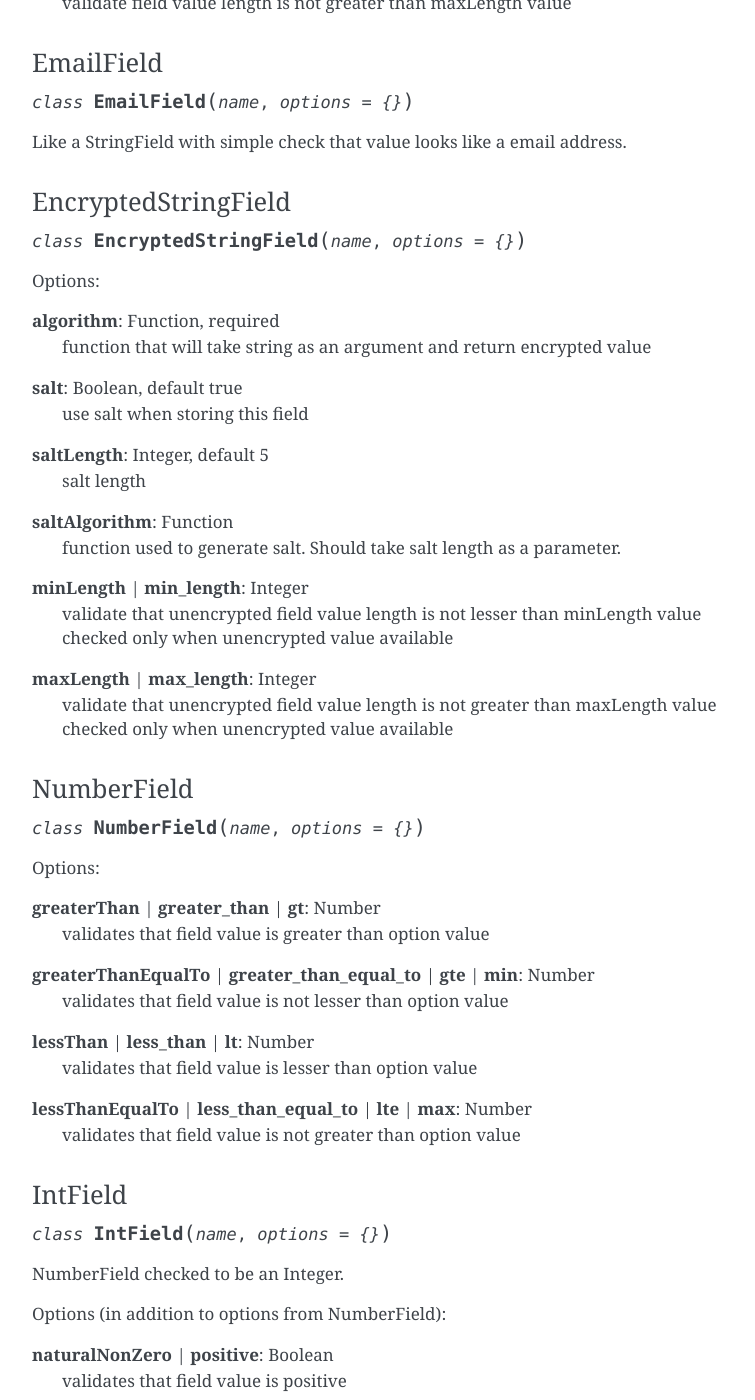
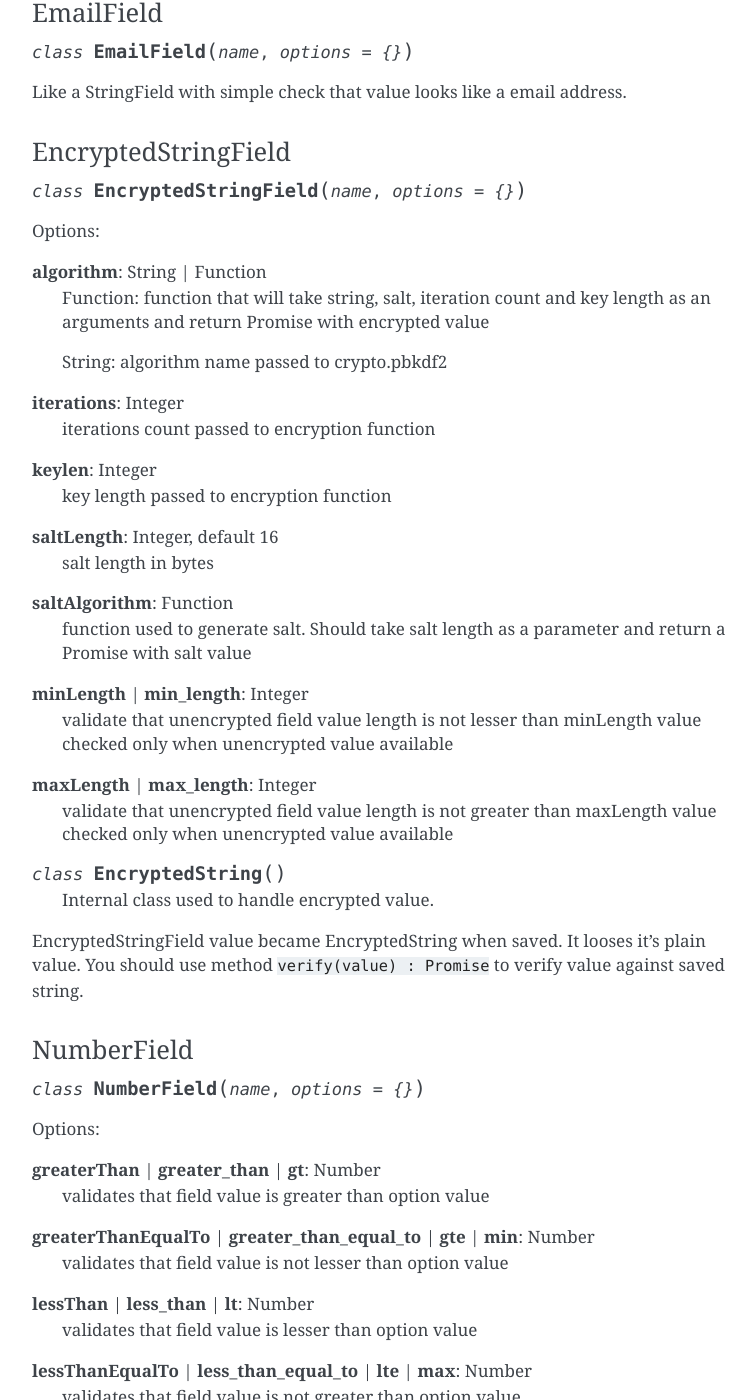
Before and after one commit to bogus34/bookshelf-schema, a Sphinx documentation site: the page built from doc/fields.rst, in a window 1280 px wide and 1400 px high, scrolled down 2586 px. Shown: the whole window, without its empty margins (386-1141 px from the left). Built offline with Sphinx 7.4.7, drawn with Linux system fonts in a browser that asks for light colours; some of the changed text lies outside the part shown.

Commit message:
Rewrite EncryptedStringField to be async and more secure

```diff
--- a/doc/fields.rst
+++ b/doc/fields.rst
@@ -138,17 +136,24 @@ EncryptedStringField
 
 Options:
 
-**algorithm**: Function, required
-    function that will take string as an argument and return encrypted value
+**algorithm**: String | Function
+    Function: function that will take string, salt, iteration count and key length as an arguments and
+    return Promise with encrypted value
 
-**salt**: Boolean, default true
-    use salt when storing this field
+    String: algorithm name passed to crypto.pbkdf2
 
-**saltLength**: Integer, default 5
-    salt length
+**iterations**: Integer
+    iterations count passed to encryption function
+
+**keylen**: Integer
+    key length passed to encryption function
+
+**saltLength**: Integer, default 16
+    salt length in bytes
 
 **saltAlgorithm**: Function
-    function used to generate salt. Should take salt length as a parameter.
+    function used to generate salt. Should take salt length as a parameter and return a Promise with
+    salt value
 
 **minLength** | **min_length**: Integer
     validate that unencrypted field value length is not lesser than minLength value
@@ -157,6 +162,13 @@ Options:
 **maxLength** | **max_length**: Integer
     validate that unencrypted field value length is not greater than maxLength value
     checked only when unencrypted value available
+
+.. class:: EncryptedString
+
+   Internal class used to handle encrypted value.
+
+EncryptedStringField value became EncryptedString when saved. It looses it's plain value.
+You should use method :code:`verify(value) : Promise` to verify value against saved string.
 
 NumberField
 ^^^^^^^^^^^
```
Also changed, not shown: other parts of doc/fields.rst (+5 -7 lines), README.md (+2 -2 lines), 2 other files.
